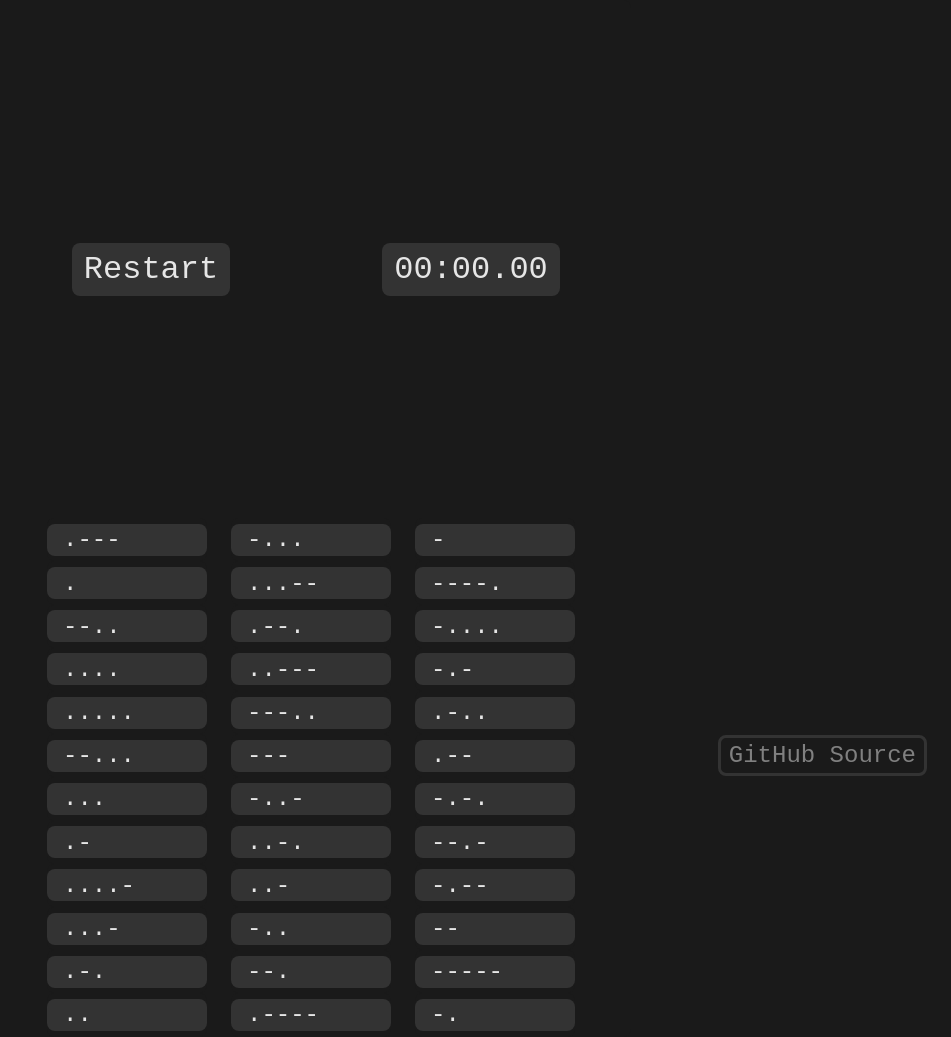
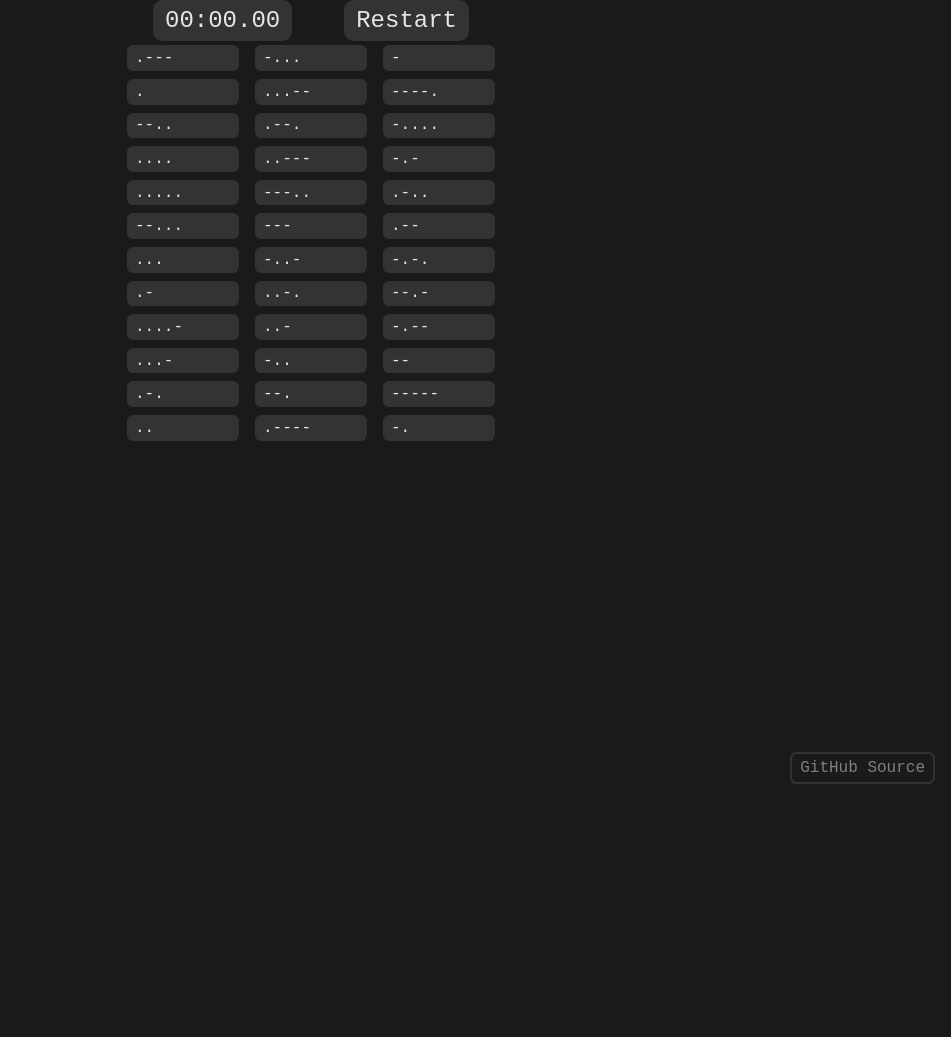
Before and after one commit to 0dpe/Linux-Journey, a plain HTML site: page index.html in a window 1280 px wide. Shown: the whole page, without its empty margins (329-1280 px from the left). After the commit the page ends 800 px from the top, so only its background shows below. Drawn offline with Linux system fonts and the light colour scheme; a web font is replaced by a local one.

Commit message:
Update style.css

```diff
--- a/style.css
+++ b/style.css
@@ -3,15 +3,19 @@
     --gray-15: hsl(0, 0%, 15%);
     --gray-20: hsl(0, 0%, 20%);
     --gray-25: hsl(0, 0%, 25%);
-    --gray-30: hsl(0,0%, 30%);
+    --gray-30: hsl(0, 0%, 30%);
     --gray-35: hsl(0, 0%, 35%);
     --gray-50: hsl(0, 0%, 50%);
     --gray-60: hsl(0, 0%, 60%);
     --gray-text-90: hsl(0, 0%, 90%);
+
+    --text-size-title: 1.5em;
+    --text-padding: .3em .5em;
 }
 
 * {
-    font: 300 3dvh "Chivo Mono", monospace; /* Weight: 100-900 */
+    /* Weight: 100-900 */
+    font: 300 16px "Chivo Mono", monospace;
 
     margin: 0;
     padding: 0;
@@ -20,7 +24,7 @@
     background: var(--gray-base-10);
 
     border: none;
-    border-radius: 1dvh;
+    border-radius: .4em;
 
     box-sizing: border-box;
     outline: none;
@@ -35,21 +39,19 @@ body {
     justify-self: center;
     align-items: center;
     align-self: center;
-    grid-template-columns: 40dvh 40dvh;
-    grid-template-rows: 1fr 1fr;
-    grid-template-areas:
-        "reset stopwatch"
+    grid-template:
+        "stopwatch restart"
         "list list";
     gap: 0 0;
 }
 
-/* Display Font Space Color Border Other */
+/* Display Font Margin+Padding Color Border Other */
 
 #stopwatch {
     grid-area: stopwatch;
-    font-size: 4dvh;
-    padding: 1dvh 1.5dvh;
-    margin: 4dvh 0 1.5dvh 0;
+    font-size: var(--text-size-title);
+    padding: var(--text-padding);
+    margin: 0em 0em 0em 0em;
     color: var(--gray-text-90);
     background-color: var(--gray-20);
 }
@@ -60,10 +62,10 @@ body {
 }
 
 #btn-restart {
-    grid-area: reset;
-    font-size: 4dvh;
-    padding: 1dvh 1.5dvh;
-    margin: 4dvh 0 1.5dvh 0;
+    grid-area: restart;
+    font-size: var(--text-size-title);
+    padding: var(--text-padding);
+    margin: 0em 0em 0em 0em;
     color: var(--gray-text-90);
     background-color: var(--gray-20);
 }
@@ -71,16 +73,16 @@ body {
 #morse-list {
     grid-area: list;
     column-count: 3;
-    column-gap: 3dvh;
+    column-gap: 1em;
     caret-color: transparent;
 }
 
 #morse-list input {
-    width: 20dvh;
-    height: 4dvh;
-    padding: .5dvh;
-    margin: .7dvh 0;
-    text-indent: 0.5em;
+    width: 7em;
+    height: 1.6em;
+    padding: var(--text-padding);
+    margin: .25em 0em;
+    text-indent: 0em.5em;
     text-transform: uppercase;
     background-color: var(--gray-20);
 }
@@ -100,10 +102,10 @@ body {
 
 #btn-github {
     position: fixed;
-    padding: .5dvh 1dvh;
-    margin: 0 3dvh 3dvh 0;
+    padding: var(--text-padding);
+    margin: 0 1em 1em 0;
     bottom: 0;
     right: 0;
     color: var(--gray-50);
-    border: 0.4dvh solid var(--gray-20);
+    border: .15em solid var(--gray-20);
 }
```
